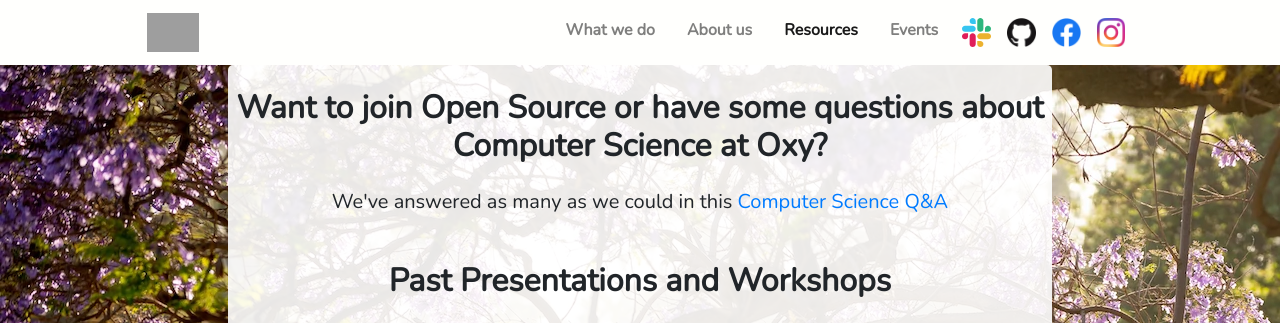
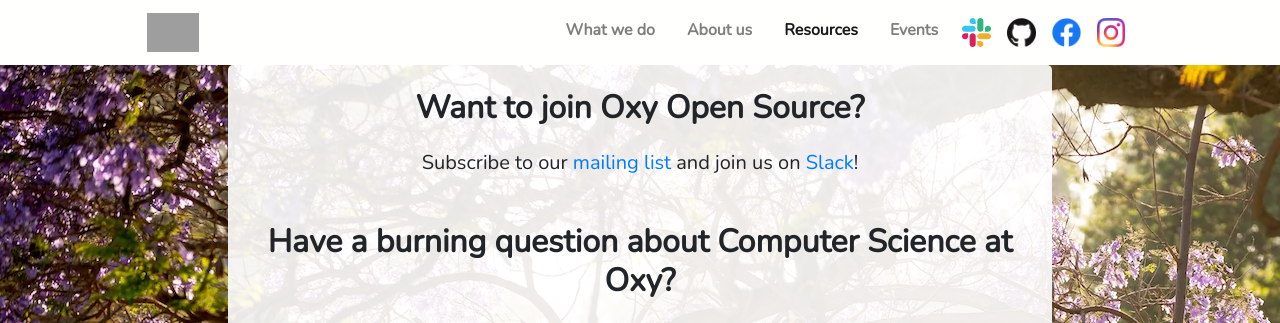
Before and after one commit to jacup101/oxyos.github.io, a Flask app: page /resources/ in a window 1280 px wide. Shown: the top 323 px of the page. Run offline with Flask 2, Linux system fonts and the light colour scheme; grey boxes are pictures that could not be loaded.

Commit message:
updated Workspace times, added link to new mailing list page

```diff
--- a/src/app/templates/pages/resources.html
+++ b/src/app/templates/pages/resources.html
@@ -4,7 +4,11 @@
   <div id="container-resources">
     <div id="open-source-resources">
 
-      <h2 class="pt-4 font-weight-bold">Want to join Open Source or have some questions about Computer Science at Oxy?</h2>
+      <h2 class="pt-4 font-weight-bold">Want to join Oxy Open Source?</h2>
+
+      <h5 class="my-4">Subscribe to our <a href="https://mailman.oxy.edu/mailman/listinfo/oxyopensource-l" target="_blank">mailing list</a> and join us on <a href="https://join.slack.com/t/oxyos/signup" target="_blank">Slack</a>!</h4>
+
+      <h2 class="pt-4 font-weight-bold">Have a burning question about Computer Science at Oxy?</h2>
 
       <h5 class="my-4">We've answered as many as we could in this <a href="/static/qa.pdf" target="_blank">Computer Science Q&amp;A</a></h4>
 
@@ -40,7 +44,7 @@
       <div>
         <u>Workspace & SSAP Hours</u>
       </div>
-      <p>Wed, 5-7 pm PST</p>
+      <p>Wed, 5:30-7:30 pm PST</p>
       <p>Sun, 1-3 pm PST</p>
       <div>
         <u>Additional SSAP Hours</u>
--- a/what-we-do/index.html
+++ b/what-we-do/index.html
@@ -118,7 +118,7 @@ Got any more questions? Email us at <a href="mailto:opensource@oxy.edu" class="t
   <a class="nav-img d-inline-block" href="https://join.slack.com/t/oxyos/signup"><img class="img-fluid" src="/static/img/slack.svg" width="120px" height="120px"></a>
   <a class="nav-img d-inline-block" href="https://github.com/oxyos"><img class="img-fluid" src="/static/img/GitHub-Mark-120px-plus.png" width="120px" height="120px"></a>
   <a class="nav-img d-inline-block" href="https://www.facebook.com/oxyopensourceclub"><img class="img-fluid" src="/static/img/f_logo_RGB-Blue_114.png" width="120px" height="120px"></a>
-  <a class="nav-img d-inline-block" href="https://www.instagram.com/oxyopensource/"><img class="img-fluid" src="/static/img/IG_Glyph_Fill.webp" width="120px" height="120px"></a>
+  <a class="nav-img d-inline-block" href="https://www.instagram.com/oxyopensource/"><img class="img-fluid" src="/static/img/IG_Glyph_Fill.jpg" width="120px" height="120px"></a>
 </div>
 
 
```
Also changed, not shown: index.html (+1 -11 lines), resources/index.html (+6 -2 lines), 3 other files.
